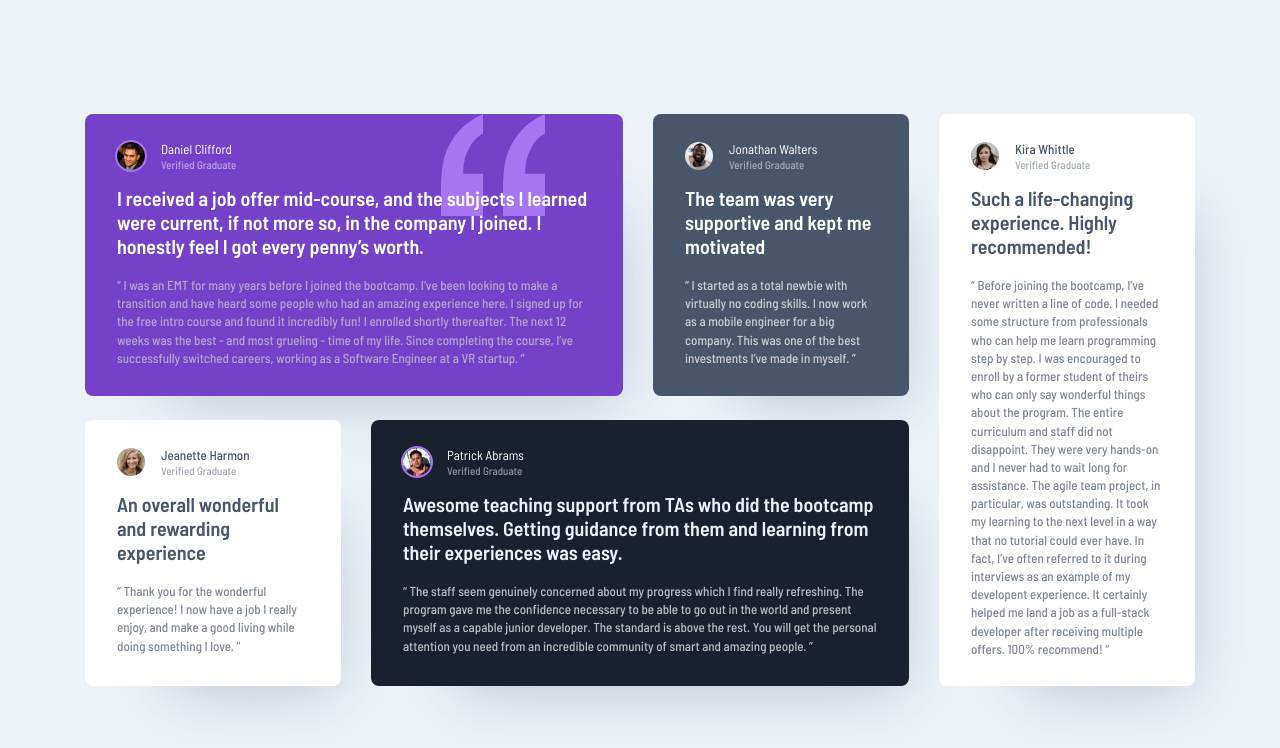
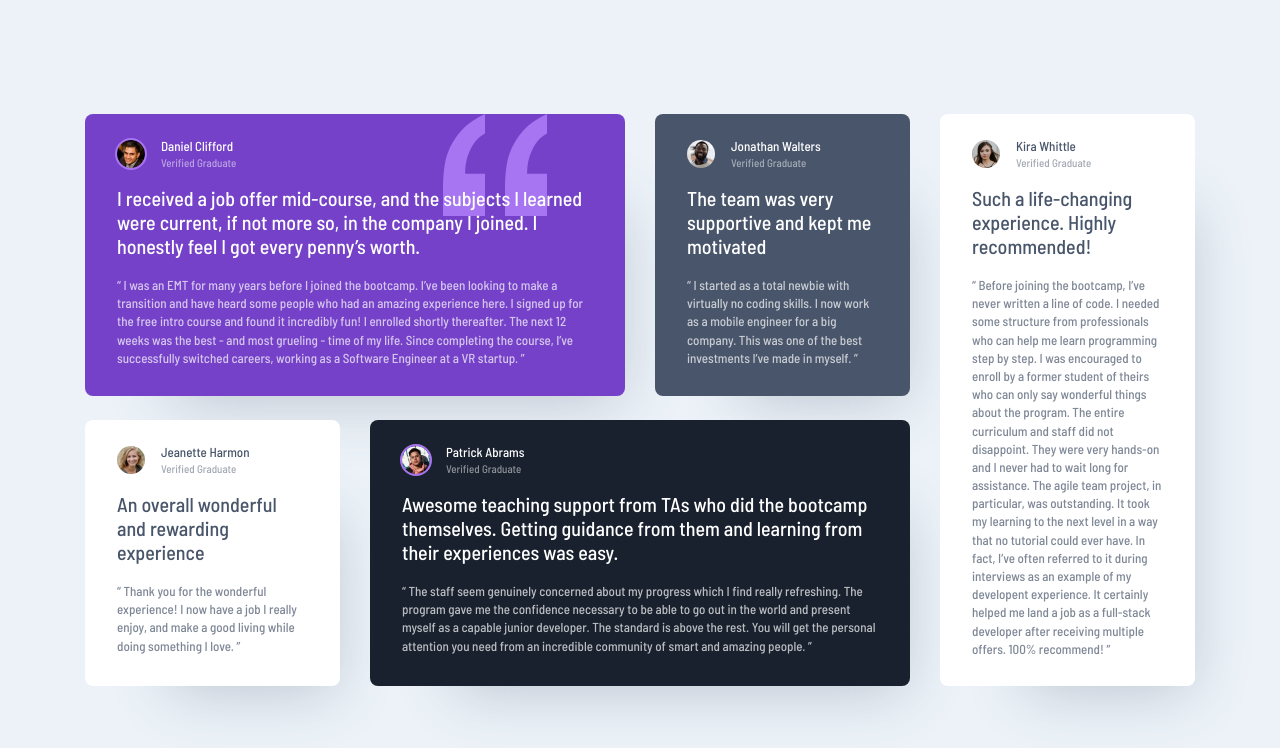
Before and after one commit to ericssonmura/07-frontend-mentor-testimonials-grid-section, a plain HTML site: page index.html in a window 1280 px wide. Drawn offline with Linux system fonts and the light colour scheme.

Commit message:
Cleaned code

```diff
--- a/index.html
+++ b/index.html
@@ -7,144 +7,138 @@
   <link rel="icon" type="image/png" sizes="32x32" href="./images/favicon-32x32.png">
   <link rel="preconnect" href="https://fonts.googleapis.com">
   <link rel="preconnect" href="https://fonts.gstatic.com" crossorigin>
-  <link href="https://fonts.googleapis.com/css2?family=Barlow+Semi+Condensed:ital,wght@0,100;0,200;0,300;0,400;0,500;0,600;0,700;0,800;0,900;1,100;1,200;1,300;1,400;1,500;1,600;1,700;1,800;1,900&display=swap"
+  <link
+    href="https://fonts.googleapis.com/css2?family=Barlow+Semi+Condensed:ital,wght@0,100;0,200;0,300;0,400;0,500;0,600;0,700;0,800;0,900;1,100;1,200;1,300;1,400;1,500;1,600;1,700;1,800;1,900&display=swap"
     rel="stylesheet">
   <link rel="stylesheet" href="main.css">
-  <title>Frontend Mentor | [Challenge Name Here]</title>
+  <title>Frontend Mentor | [Testimonials Grid Section]</title>
 </head>
 
 <body>
 
   <div class="container">
     <main>
-      <div class="articles-wrapper">
+      <div class="testimonial-wrapper">
 
-        <article id="person1" class="testimonial testimonial-1">
-          <div class="testimonial__content">
+        <article class="testimonial person1 cite flow bg-violet txt-white">
+
           <div class="testimonial__heading">
             <div class="testimonial__img-container">
-                <img src="./images/image-daniel.jpg" class="testimonial__image" alt="">
+              <img src="./images/image-daniel.jpg" class="outline" alt="">
             </div>
+
             <div class="testimonial__author">
               <h1>Daniel Clifford</h1>
               <h2>Verified Graduate</h2>
             </div>
           </div>
-            <div class="testimonial__intro">
-              <p>I received a job offer mid-course, and the subjects I learned were current, if not more so,
+
+          <p class="testimonial__intro">I received a job offer mid-course, and the subjects I learned were current, if
+            not more so,
             in the company I joined. I honestly feel I got every penny&rsquo;s worth.
           </p>
-            </div>
-            <div class="testimonial__body">
-              <p>“ I was an EMT for many years before I joined the bootcamp. I&rsquo;ve been looking to make a
+
+          <p class="testimonial__details">“ I was an EMT for many years before I joined the bootcamp. I&rsquo;ve been
+            looking to make a
             transition and have heard some people who had an amazing experience here. I signed up
             for the free intro course and found it incredibly fun! I enrolled shortly thereafter.
             The next 12 weeks was the best - and most grueling - time of my life. Since completing
             the course, I&rsquo;ve successfully switched careers, working as a Software Engineer at a VR startup. ”
           </p>
-            </div>
-          </div>
+
         </article>
 
-        <article id="person2" class="testimonial testimonial-2">
-          <div class="testimonial__content">
+        <article class="testimonial person2 flow bg-darkgrey txt-white">
+
           <div class="testimonial__heading">
+
             <div class="testimonial__img-container">
-                <img src="./images/image-jonathan.jpg" class="testimonial__image" alt="">
+              <img src="./images/image-jonathan.jpg" alt="">
             </div>
+
             <div class="testimonial__author">
               <h1>Jonathan Walters</h1>
               <h2>Verified Graduate</h2>
             </div>
           </div>
-            <div class="testimonial__intro">
-              <p>The team was very supportive and kept me motivated
-              </p>
-            </div>
-            <div class="testimonial__body">
-              <p>“&nbsp;I started as a total newbie with virtually no coding skills. I now work as a mobile engineer
+
+          <p class="testimonial__intro">The team was very supportive and kept me motivated</p>
+
+          <p class="testimonial__details">“&nbsp;I started as a total newbie with virtually no coding skills. I now work
+            as a mobile engineer
             for a big company. This was one of the best investments I&rsquo;ve made in myself.&nbsp;”
           </p>
-            </div>
-          </div>
         </article>
 
-        <article id="person3" class="testimonial testimonial-3">
-          <div class="testimonial__content">
+        <article class="testimonial person3 flow bg-white txt-dark">
+
           <div class="testimonial__heading">
             <div class="testimonial__img-container">
-                <img src="./images/image-jeanette.jpg" class="testimonial__image" alt="">
+              <img src="./images/image-jeanette.jpg" alt="">
             </div>
             <div class="testimonial__author">
               <h1>Jeanette Harmon</h1>
               <h2>Verified Graduate</h2>
             </div>
           </div>
-            <div class="testimonial__intro">
-              <p>An overall wonderful and rewarding experience
-              </p>
-            </div>
-            <div class="testimonial__body">
-              <p>“&nbsp;Thank you for the wonderful experience! I now have a job I really enjoy, and make a good living
+
+          <p class="testimonial__intro">An overall wonderful and rewarding experience</p>
+
+          <p class="testimonial__details">“&nbsp;Thank you for the wonderful experience! I now have a job I really
+            enjoy, and make a good living
             while doing something I love.&nbsp;”
           </p>
-            </div>
-          </div>
         </article>
 
-        <article id="person4" class="testimonial testimonial-4">
-          <div class="testimonial__content">
+        <article class="testimonial person4 flow bg-dark txt-white">
+
           <div class="testimonial__heading">
             <div class="testimonial__img-container">
-                <img src="./images/image-patrick.jpg" class="testimonial__image" alt="">
+              <img src="./images/image-patrick.jpg" class="outline" alt="">
             </div>
             <div class="testimonial__author">
               <h1>Patrick Abrams</h1>
               <h2>Verified Graduate</h2>
             </div>
           </div>
-            <div class="testimonial__intro">
-              <p>Awesome teaching support from TAs who did the bootcamp themselves. Getting guidance from them and
+
+          <p class="testimonial__intro">Awesome teaching support from TAs who did the bootcamp themselves. Getting
+            guidance from them and
             learning from their experiences was easy.
           </p>
-            </div>
-            <div class="testimonial__body">
-              <p>“&nbsp;The staff seem genuinely concerned about my progress which I find really refreshing. The program
-                gave me the confidence necessary to be able to go out in the world and present myself as a capable
+
+          <p class="testimonial__details">“&nbsp;The staff seem genuinely concerned about my progress which I find
+            really refreshing. The program gave me the confidence necessary to be able to go out in the world and
+            present myself as a capable
             junior developer. The standard is above the rest. You will get the personal attention you need from
             an incredible community of smart and amazing people.&nbsp;”
           </p>
-            </div>
-          </div>
         </article>
 
-        <article id="person5" class="testimonial testimonial-5">
-          <div class="testimonial__content">
+        <article class="testimonial person5 flow bg-white txt-dark">
+
           <div class="testimonial__heading">
             <div class="testimonial__img-container">
-                <img src="./images/image-kira.jpg" class="testimonial__image" alt="">
+              <img src="./images/image-kira.jpg" alt="">
             </div>
+
             <div class="testimonial__author">
               <h1>Kira Whittle</h1>
               <h2>Verified Graduate</h2>
             </div>
           </div>
-            <div class="testimonial__intro">
-              <p>Such a life-changing experience. Highly recommended!
+
+          <p class="testimonial__intro">Such a life-changing experience. Highly recommended!</p>
+
+          <p class="testimonial__details">“ Before joining the bootcamp, I’ve never written a line of code. I needed
+            some structure from professionals who can help me learn programming step by step. I was encouraged to enroll
+            by a former student of theirs who can only say wonderful things about the program. The entire curriculum and
+            staff did not disappoint. They were very hands-on and I never had to wait long for assistance. The agile
+            team project, in particular, was outstanding. It took my learning to the next level in a way that no
+            tutorial could ever have. In fact, I’ve often referred to it during interviews as an example of my
+            developent experience. It certainly helped me land a job as a full-stack developer after receiving multiple
+            offers. 100% recommend! ”
           </p>
-            </div>
-            <div class="testimonial__body">
-              <p>“&nbsp;Before joining the bootcamp, I&rsquo;ve never written a line of code. I needed some structure from
-                professionals who can help me learn programming step by step. I was encouraged to enroll by a former
-                student of theirs who can only say wonderful things about the program. The entire curriculum and staff
-                did not disappoint. They were very hands-on and I never had to wait long for assistance. The agile team
-                project, in particular, was outstanding. It took my learning to the next level in a way that no tutorial
-                could ever have. In fact, I&rsquo;ve often referred to it during interviews as an example of my developent
-                experience. It certainly helped me land a job as a full-stack developer after receiving multiple offers.
-                100% recommend!&nbsp;”
-              </p>
-            </div>
-          </div>
         </article>
 
       </div>
--- a/main.css
+++ b/main.css
@@ -1,8 +1,7 @@
-/* @font-face {
+@font-face {
   font-family: 'Barlow Semi Condensed', sans-serif;
   font-weight: 400;
   font-style: normal;
-  size-adjust: 80%;
   src: url('./fonts/BarlowSemiCondensed-Regular.ttf') format('truetype');
 }
 
@@ -10,7 +9,6 @@
 font-family: 'Barlow Semi Condensed', sans-serif;
 font-weight: 500;
 font-style: normal;
-size-adjust: 80%;
 src: url('./fonts/BarlowSemiCondensed-Medium.ttf') format('truetype');
 }
 
@@ -18,7 +16,6 @@ src: url('./fonts/BarlowSemiCondensed-Medium.ttf') format('truetype');
   font-family: 'Barlow Semi Condensed', sans-serif;
   font-style: normal;
   font-weight: 600;
-  size-adjust: 80%;
   src: url('./fonts/BarlowSemiCondensed-SemiBold.ttf') format('truetype');
 }
 
@@ -26,19 +23,26 @@ src: url('./fonts/BarlowSemiCondensed-Medium.ttf') format('truetype');
   font-family: 'Barlow Semi Condensed', sans-serif;
   font-style: normal;
   font-weight: 700;
-  size-adjust: 80%;
   src: url('./fonts/BarlowSemiCondensed-Bold.ttf') format('truetype');
-} */
+}
 
 :root {
---pri-moderate-violet: hsl(263, 55%, 52%);
---pri-violet: hsl(264, 82%, 70%);
---pri-very-dark-grayish-blue: hsl(217, 19%, 35%);
---pri-very-dark-blackish-blue: hsl(219, 29%, 14%);
---pri-white: hsl(0, 0%, 100%);
+--clr-moderate-violet: 263, 55%, 52%;
+--clr-violet: 264, 82%, 70%;
+--clr-very-dark-grayish-blue: 217, 19%, 35%;
+--clr-very-dark-blackish-blue: 219, 29%, 14%;
+--clr-white: 0, 0%, 100%;
+--clr-light-gray: 0, 0%, 81%;
+--clr-light-grayish-blue: 210, 46%, 95%;
 
---neu-light-gray: hsl(0, 0%, 81%);
---neu-light-grayish-blue: hsl(210, 46%, 95%);
+--ff-primary: "Barlow Semi Condensed", sans-serif;
+
+--fw-normal: 500;
+--fw-bold: 600;
+
+--fs-300: 0.6875rem;
+--fs-400: 0.8125rem;
+--fs-500: 1.25rem;
 }
 
 html {
@@ -53,9 +57,9 @@ html {
 body {
   padding: 0;
   margin: 0;
-  background-color: #ECF2F8;
-  color: var(--pri-very-dark-blackish-blue);
-  font-family: 'Barlow Semi Condensed', sans-serif;
+  background-color: hsl(var(--clr-light-grayish-blue));
+  font-family: var(--ff-primary);
+  font-weight: var(--fw-normal);
   line-height: 1;
   text-rendering: optimizeLegibility;
   -webkit-font-smoothing: antialiased;
@@ -80,44 +84,87 @@ img {
   vertical-align: middle;
 }
 
+.bg-violet {
+  background-color: hsl(var(--clr-moderate-violet));
+}
+
+.bg-darkgrey {
+  background-color: hsl(var(--clr-very-dark-grayish-blue));
+}
+
+.bg-white {
+  background-color: hsl(var(--clr-white));
+}
+
+.bg-dark {
+  background-color: hsl(var(--clr-very-dark-blackish-blue));
+}
+
+.outline {
+  outline: 2px solid #a775f1;
+}
+
+.txt-white {
+  color: hsl(var(--clr-white));
+}
+
+.txt-dark {
+  color: hsl(var(--clr-very-dark-grayish-blue));
+}
+
+.person1 {
+  grid-area: person1;
+}
+.person2 {
+  grid-area: person2;
+}
+.person3 {
+  grid-area: person3;
+}
+.person4 {
+  grid-area: person4;
+}
+.person5 {
+  grid-area: person5;
+}
+
 .container {
-  display: flex;
-  flex-direction: column;
-  align-items: center;
-  justify-content: center;
+  display: grid;
+  place-content: center;
   min-height: 100vh;
   margin-inline: auto;
 }
 
-.articles-wrapper {
-  padding: 4.375em 1.875em;
+.testimonial-wrapper {
   display: grid;
-  grid-template-columns: 1fr;
-  row-gap: 1.5rem;
+  grid-auto-columns: 1fr;
+  grid-template-areas:
+    "person1"
+    "person2"
+    "person3"
+    "person4"
+    "person5";
+  gap: 1.5rem;
+  /* margin: 70px 24px; */
+  margin: 4.375rem 1rem;
 }
 
 .testimonial {
-  position: relative;
-  min-inline-size: 16rem;
-  max-inline-size: 35rem;
+  padding: 1.625rem 2rem;
   border-radius: 8px;
   box-shadow: 40px 50px 60px -47px rgba(72, 85, 106, 0.3);
 }
 
-.testimonial__content {
-  position: relative;
-  padding: 1.5em 2em 2em;
-  z-index: 10;
-  /* display: flex;
-  flex-direction: column;
-  justify-content: center; */
+.testimonial.cite {
+  background-image: url('./images/bg-pattern-quotation.svg');
+  background-repeat: no-repeat;
+  background-position: top right 18%;
 }
 
 .testimonial__heading {
   display: flex;
   align-items: center;
   gap: 1rem;
-  margin-block-end: 1rem;
 }
 
 .testimonial__img-container {
@@ -127,7 +174,6 @@ img {
 .testimonial__heading img {
   width: 100%;
   border-radius: 50%;
-  outline: 2px solid var(--pri-violet);
 }
 
 .testimonial__author {
@@ -137,268 +183,59 @@ img {
 }
 
 .testimonial__author h1 {
-  margin-block-end: 0.25rem;
-  color: var(--pri-white);
-  font-size: 0.8125rem;
-  font-weight: 400;
-  line-height: 0.75rem;
-  letter-spacing: 0px;
+  margin-block-end: 0.24rem;
+  font-size: var(--fs-400);
+  font-weight: var(--fw-normal);
 }
 
 .testimonial__author h2 {
-  margin-block-end: 0;
-  color: var(--pri-white);
-  opacity: 50%;
-  font-size: 0.6875rem;
-  font-weight: 500;
+  opacity: 0.5;
+  font-size: var(--fs-300);
+  font-weight: var(--fw-normal);
 }
 
-.testimonial__intro p {
-  color: var(--pri-white);
-  font-size: 1.25rem;
-  font-weight: 600;
+.testimonial__intro {
+  font-size: var(--fs-500);
+  font-weight: var(--fw-normal);
   line-height: 1.2;
-  margin-block-end: 1.125rem;
 }
 
-.testimonial__body p {
+.testimonial__details {
   color: var(--neu-light-gray);
   opacity: 70%;
-  font-size: 0.8125rem;
-  font-weight: 500;
+  font-size: var(--fs-400);
+  font-weight: var(--fw-normal);
   line-height: 1.4;
 }
 
-.testimonial-1 {
-  background-color:var(--pri-moderate-violet);
+.testimonial p {
+  margin-block-start: 18px;
 }
 
-.testimonial-1::before {
-  content: url('./images/bg-pattern-quotation.svg');
-    position: absolute;
-    top: 0;
-    color: #A775F1;
-    left: 0;
-    right: 1.5rem;
-    text-align: right;
-}
-
-.testimonial-2 {
-  background-color: var(--pri-very-dark-grayish-blue);
-}
-
-.testimonial-2 .testimonial__heading img {
-  outline: 2px solid transparent;
-}
-
-.testimonial-3,
-.testimonial-5 {
-  background-color:var(--pri-white);
-}
-
-.testimonial-3 .testimonial__heading img,
-.testimonial-5 .testimonial__heading img {
-  outline: 2px solid transparent;
-}
-
-.testimonial-3 .testimonial__author h1,
-.testimonial-5 .testimonial__author h1 {
-  color: var(--pri-very-dark-grayish-blue);
-  font-weight: 500;
-}
-
-.testimonial-3 .testimonial__author h2,
-.testimonial-5 .testimonial__author h2 {
-  color: var(--pri-very-dark-grayish-blue);
-}
-
-.testimonial-3 .testimonial__intro p,
-.testimonial-5 .testimonial__intro p {
-  color: var(--pri-very-dark-grayish-blue);
-  font-weight: 600;
-}
-
-.testimonial-3 .testimonial__body p,
-.testimonial-5 .testimonial__body p {
-  color: var(--pri-very-dark-grayish-blue);
-  opacity: 70%;
-}
-
-.testimonial-2 .testimonial__body p,
-.testimonial-4 .testimonial__body p {
-  color: var(--pri-white);
-  opacity: 70%;
-}
-
-.testimonial-4 {
-  background-color:var(--pri-very-dark-blackish-blue);
-}
-
-.testimonial-4 .testimonial__intro p {
-  color: var(--neu-light-grayish-blue);
-}
-
-.testimonial-3 .testimonial__heading img,
-.testimonial-5 .testimonial__heading img {
-  outline: 2px solid transparent;
-}
-
-.attribution {
+footer.attribution {
   display: none;
 }
 
 
-/* RESPONSIVE */
-@media screen and (57.625em <= width <= 73.75em) {
-  .articles-wrapper {
-    grid-template-columns: repeat(3, 1fr);
-    grid-template-rows: 17.625rem 16.625rem;
-    gap: 1.125rem 1.5rem;
-    max-inline-size: 65rem;
-  }
-
-  /* .testimonial {
-    max-inline-size: unset;
-  } */
-
-  .testimonial__content {
-    padding: 1.5em;
-  }
-
-  .testimonial-1 .testimonial__heading,
-  .testimonial-4 .testimonial__heading {
-    margin-block-end: 0.75rem;
-  }
-
-  .testimonial-1 .testimonial__intro p,
-  .testimonial-4 .testimonial__intro p {
-    text-overflow: ellipsis;
-    overflow: hidden;
-    white-space: initial;
-    display: -webkit-box;
-    -webkit-line-clamp: 3;
-    -webkit-box-orient: vertical;
-    font-size: 1rem;
-    font-weight: 500;
-    line-height: 1;
-    letter-spacing: 0.2px;
-    margin-block-end: 0.875rem;
-  }
-
-  .testimonial-1 .testimonial__body p,
-  .testimonial-4 .testimonial__body p {
-    font-size: 0.75rem;
-    font-weight: 500;
-    line-height: 1.15;
-  }
-
-  .testimonial-4 {
-    background-color: var(--pri-white);
-  }
-
-  .testimonial-4 .testimonial__heading img {
-    outline: 2px solid transparent;
-  }
-
-  .testimonial-4 .testimonial__author h1 {
-    color: var(--pri-very-dark-grayish-blue);
-  }
-
-  .testimonial-4 .testimonial__author h2 {
-    color: var(--pri-very-dark-grayish-blue);
-    opacity: 50%;
-  }
-
-  .testimonial-4 .testimonial__intro p {
-    color: var(--pri-very-dark-grayish-blue);
-    font-weight: 600;
-  }
-
-  .testimonial-4 .testimonial__body p {
-    color: var(--pri-very-dark-grayish-blue);
-    opacity: 70%;
-  }
-
-  .testimonial-5 {
-    grid-area: 2 / 2 / 2 / 4;
-    max-inline-size: unset;
-    background-color: var(--pri-very-dark-blackish-blue);
-  }
-
-  .testimonial-5 .testimonial__heading {
-    margin-block-end: 1rem;
-  }
-
-  .testimonial-5 .testimonial__heading img {
-    outline-color: var(--pri-violet);
-  }
-
-  .testimonial-5 .testimonial__author h1 {
-    color: var(--pri-white);
-  }
-
-  .testimonial-5 .testimonial__author h2 {
-      color: var(--pri-white);
-      opacity: 50%;
-  }
-
-  .testimonial-5 .testimonial__intro p {
-    text-overflow: ellipsis;
-    overflow: hidden;
-    white-space: initial;
-    display: -webkit-box;
-    -webkit-line-clamp: 3;
-    -webkit-box-orient: vertical;
-    font-size: 1rem;
-    font-weight: 500;
-    line-height: 1;
-    letter-spacing: 0.2px;
-    margin-block-end: 0.875rem;
-  }
-
-  .testimonial-5 .testimonial__intro p {
-    color: var(--pri-white);
-  }
-
-  .testimonial-5 .testimonial__body p {
-    color: var(--neu-light-gray);
+@media screen and (width >= 578px) { /* = min-width: 578px */
+  .testimonial-wrapper {
+    grid-template-areas:
+      "person1 person1"
+      "person2 person5"
+      "person3 person5"
+      "person4 person4";
+      /* grid-auto-rows: 17.625rem 16.625rem; */
+      max-width: 768px;
   }
 }
 
-@media screen and (width >= 73.75em) {
-  .articles-wrapper {
-    display: grid;
-    grid-template-columns: repeat(4, 1fr);
-    grid-template-rows: 17.625rem 16.625rem;
-    gap: 1.5rem 1.875rem;
-    width: 73.125rem;
-  }
-
-  /* .testimonial {
-    max-inline-size: unset;
-  } */
-
-  .testimonial-1 {
-    grid-column: span 2;
-  }
-
-  .testimonial-1::before {
-    right: 4.875rem;
-  }
-
-  .testimonial-3 {
-    grid-area: 2 / 1 / 2 / 2;
-  }
-
-  .testimonial-4 {
-    grid-column: span 2;
-  }
-
-  .testimonial-5 {
-    grid-area: 1 / 4 / 3 / 5;
-  }
-
-   .testimonial__content {
-    padding-block-start: 1.75rem;
+@media screen and (width >= 1200px) { /* = min-width: 1200px */
+  .testimonial-wrapper {
+    grid-template-areas:
+      "person1 person1 person2 person5"
+      "person3 person4 person4 person5";
+      gap: 1.5rem 1.875rem;
+      max-width: 69.375rem;
+      grid-auto-rows: 17.625rem 16.625rem;
   }
 }
```
Also changed, not shown: screenshot.png. Lines whose indentation alone changed are shown as unchanged.
